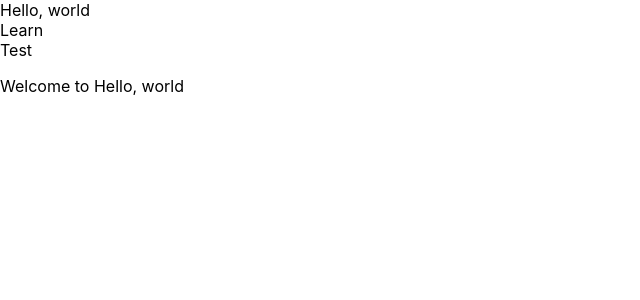
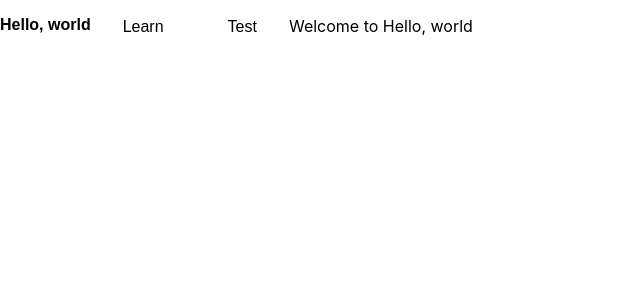
Before and after one commit to bleudev/hello-world-site, a Next.js app: page / in a window 1280 px wide. Shown: the top 300 px of the page, without its empty margins (0-640 px from the left). Built offline with nearby package versions, Linux system fonts and the light colour scheme.

Commit message:
bug fixxxxxxxxxxxxxxxxxxx

```diff
--- a/pages/_app.js
+++ b/pages/_app.js
@@ -1,5 +1,6 @@
 import '../styles/globals.css'
 import '../styles/learn-page.css'
+import '../styles/NavBar.css'
 
 function MyApp({ Component, pageProps }) {
   return <Component {...pageProps} />
--- a/pages/_navbar.js
+++ b/pages/_navbar.js
@@ -1,18 +1,17 @@
 import Link from 'next/link'
-import styles from '../styles/NavBar.css'
 
 export default function NavBar() {
     return (
-        <div className={styles.navbar}>
-            <div className={styles.navlogo}>
+        <div className='navbar'>
+            <div className='navlogo'>
                 Hello, world
             </div>
-            <div className={styles.navlink}>
+            <div className='navlink'>
                 <Link href='/learn'>
                     <a>Learn</a>
                 </Link>
             </div>
-            <div className={styles.navlink}>
+            <div className='navlink'>
                 <Link href='/test'>
                     <a>Test</a>
                 </Link>
```
